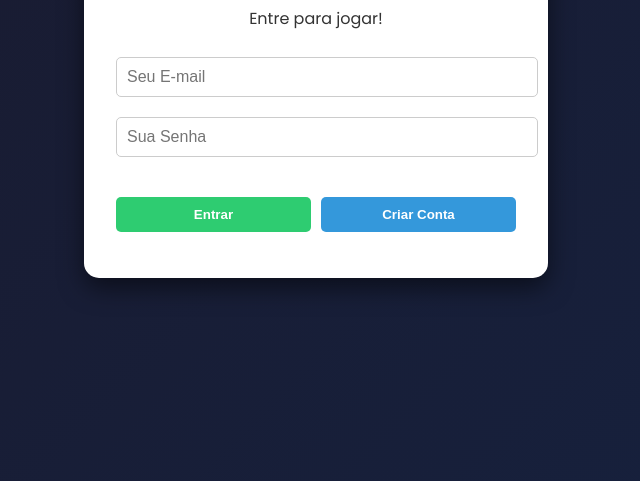
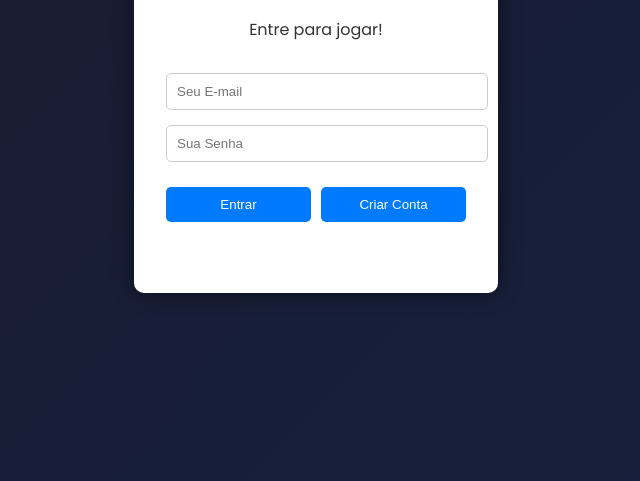
Before and after one commit to miltoncesarsp/card-family, a plain HTML site: page index.html in a window 1280 px wide. Shown: the part 319-800 px from the top of the page, without its empty margins (324-964 px from the left). Drawn offline with nearby package versions, Linux system fonts and the light colour scheme.

Commit message:
Update style.css

```diff
--- a/style.css
+++ b/style.css
@@ -702,54 +702,49 @@ table button {
     transform: translateY(-2px);
 }
 
-/* Tela de Login */
+/* Classe utilitária para esconder coisas */
+.hidden {
+    display: none !important;
+}
+
+/* Estilo da Tela de Login */
 .login-container {
     position: fixed;
     top: 0; left: 0; width: 100%; height: 100%;
-    background: linear-gradient(135deg, #1a1a2e 0%, #16213e 100%);
+    background: linear-gradient(135deg, #1a1a2e 0%, #16213e 100%); /* Fundo escuro */
     display: flex;
     justify-content: center;
     align-items: center;
-    z-index: 9999;
+    z-index: 10000; /* Fica na frente de tudo */
 }
 
 .login-box {
     background: white;
     padding: 2rem;
-    border-radius: 15px;
-    box-shadow: 0 10px 25px rgba(0,0,0,0.5);
+    border-radius: 10px;
+    box-shadow: 0 0 20px rgba(0,0,0,0.5);
     text-align: center;
-    width: 90%;
-    max-width: 400px;
+    width: 300px;
+    display: flex;
+    flex-direction: column;
+    gap: 10px;
 }
 
 .login-box input {
-    width: 100%;
     padding: 10px;
-    margin: 10px 0;
     border: 1px solid #ccc;
     border-radius: 5px;
-    font-size: 16px;
 }
 
 .login-actions {
     display: flex;
     gap: 10px;
-    margin-top: 15px;
 }
 
 .login-actions button {
     flex: 1;
     padding: 10px;
     cursor: pointer;
-    border: none;
-    border-radius: 5px;
-    font-weight: bold;
 }
 
-.btn-primary { background-color: #2ecc71; color: white; }
-.btn-secondary { background-color: #3498db; color: white; }
-.btn-logout { background-color: #e74c3c; color: white; border: none; padding: 5px 10px; border-radius: 4px; cursor: pointer;}
-
-.hidden { display: none !important; }
-.error-msg { color: red; margin-top: 10px; font-size: 0.9rem; }
+.error-msg { color: red; font-size: 0.9em; }
```
